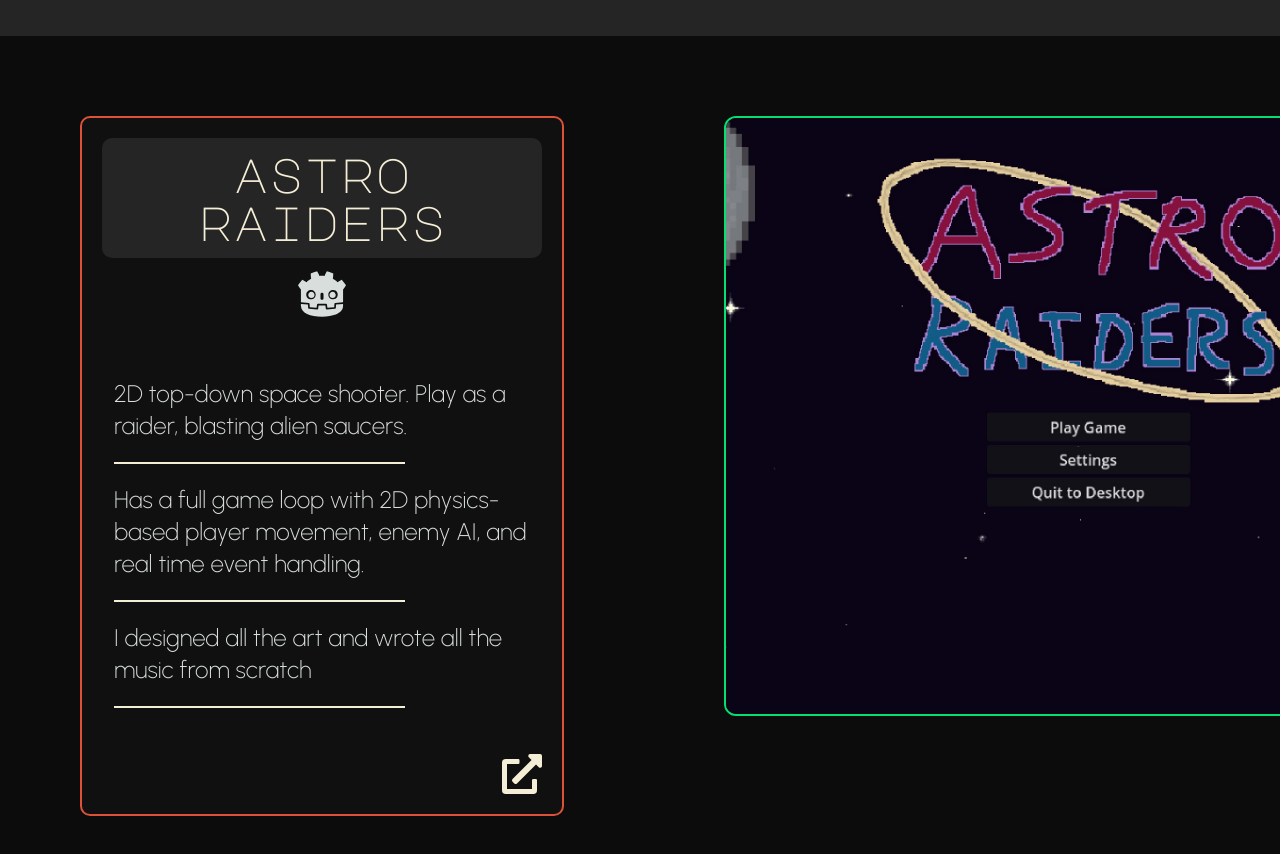
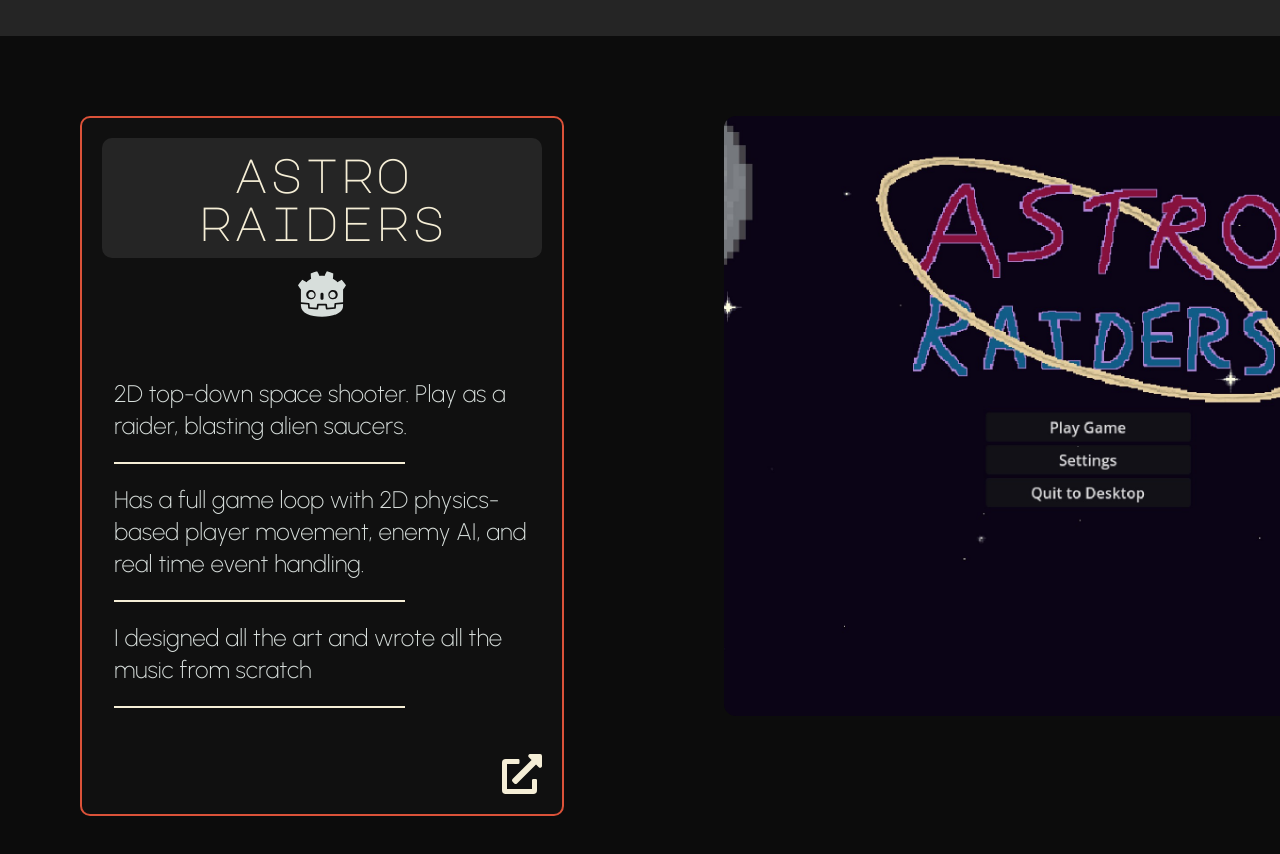
Before and after one commit to qutch/personal-portfolio-website, a React (Vite) app: page / in a window 1280 px wide. Shown: the part 2265-3119 px from the top of the page. Built offline with nearby package versions, Linux system fonts and the light colour scheme; a web font is replaced by a local one.

Commit message:
removed image border

```diff
--- a/src/ProjectSection.jsx
+++ b/src/ProjectSection.jsx
@@ -148,7 +148,7 @@ function ProjectImage({scrollProgress, projectCount}) {
 
     return (
         <div className="py-10 px-20 top-0 sticky">
-            <div className="relative w-[800px] h-[600px] rounded-xl overflow-hidden border-2 border-green-400">
+            <div className="relative w-[800px] h-[600px] rounded-xl overflow-hidden">
                 {media.map((item,index) => (
                     item.type === 'video' ? (
                         <video
```
